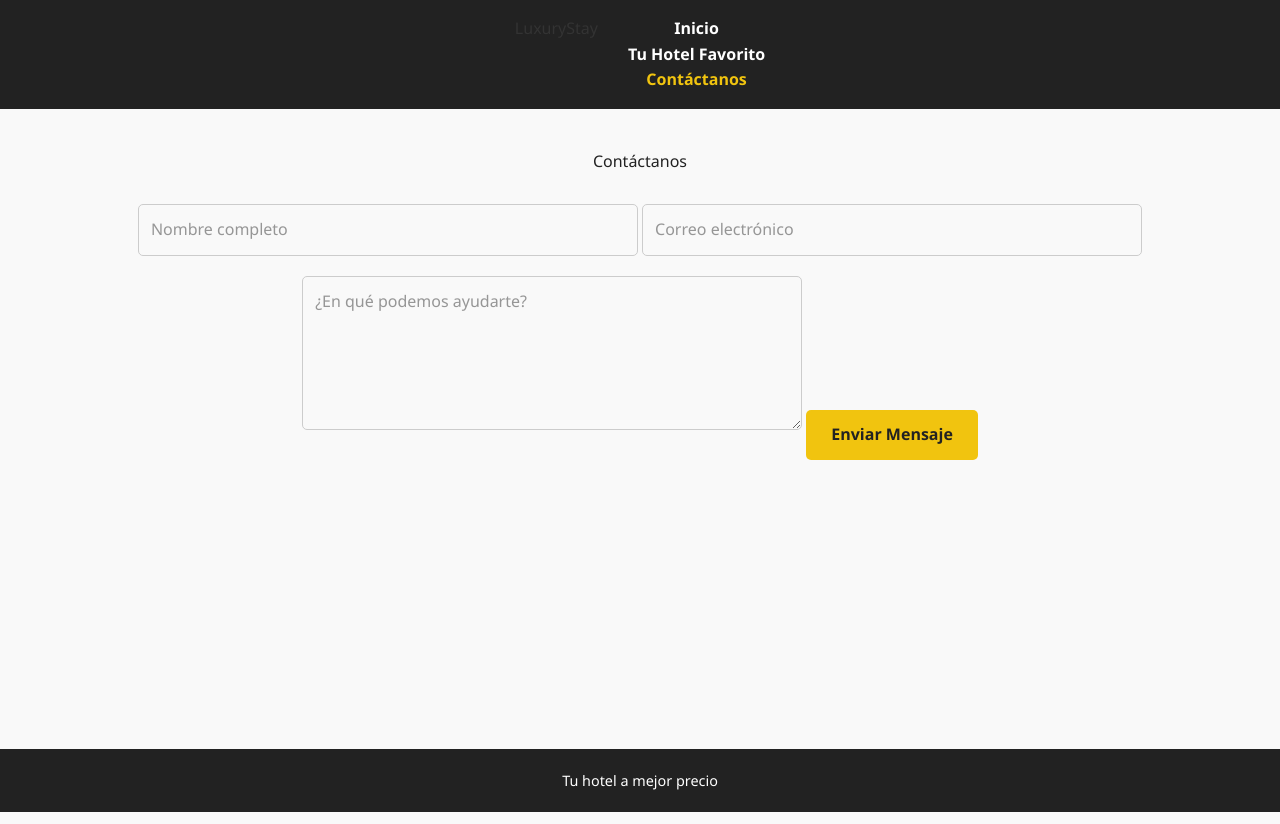
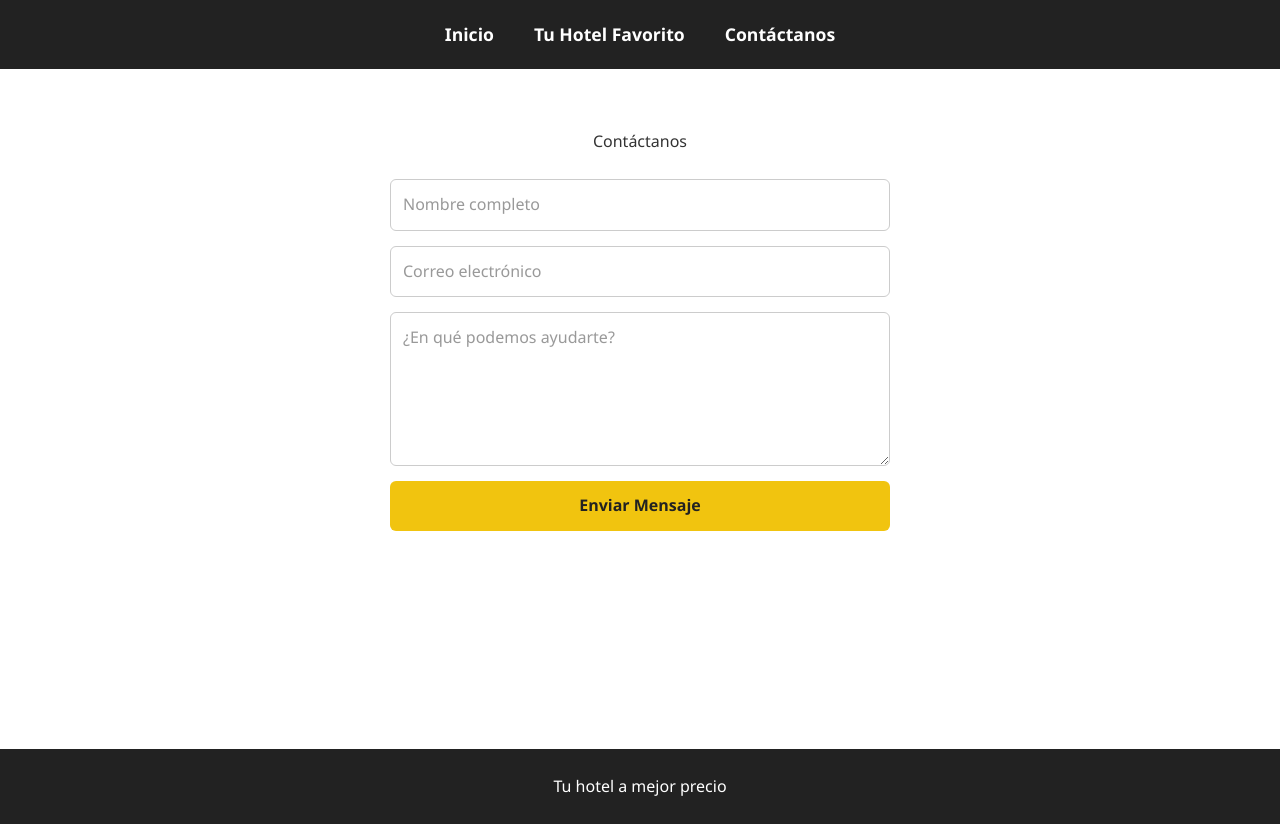
Before and after one commit to romero-m14/test-vercel, a website built with Vite: page contacto.html in a window 1280 px wide. Built offline with nearby package versions, Linux system fonts and the light colour scheme.

Commit message:
ya lo ultimo

```diff
--- a/contacto.html
+++ b/contacto.html
@@ -1,32 +1,29 @@
-<!DOCTYPE html>
+<!doctype html>
 <html lang="es">
   <head>
-    <meta charset="UTF-8">
+    <meta charset="UTF-8" />
     <title>Contacto</title>
-    <link rel="stylesheet" href="./style.css">
+    <link rel="stylesheet" href="./style.css" />
   </head>
   <body>
     <header>
-        <nav class="navbar">
-            <div class="logo">LuxuryStay</div>
+      <nav>
     <ul class="nav-links">
         <li><a href="index.html">Inicio</a></li>
         <li><a href="favorito.html">Tu Hotel Favorito</a></li>
-                <li><a href="contacto.html" class="active">Contáctanos</a></li>
+        <li><a href="contacto.html">Contáctanos</a></li>
     </ul>
 </nav>
     </header>
 
-    <main class="section bg-light">
+    <main>
       <h2>Contáctanos</h2>
-        <div class="contact-wrapper">
       <form class="contact-form">
-                <input type="text" placeholder="Nombre completo" required>
-                <input type="email" placeholder="Correo electrónico" required>
+        <input type="text" placeholder="Nombre completo" required />
+        <input type="email" placeholder="Correo electrónico" required />
         <textarea placeholder="¿En qué podemos ayudarte?" rows="5"></textarea>
         <button type="submit" class="btn">Enviar Mensaje</button>
       </form>
-        </div>
     </main>
 
     <footer>
--- a/favorito.html
+++ b/favorito.html
@@ -6,11 +6,13 @@
     <link rel="stylesheet" href="./style.css" />
   </head>
   <body>
-    <nav>
-      <a href="index.html">Inicio</a>
-      <a href="favorito.html" class="active">Tu Hotel Favorito</a>
-      <a href="contacto.html">Contáctanos</a>
-    </nav>
+      <nav>
+    <ul class="nav-links">
+        <li><a href="index.html">Inicio</a></li>
+        <li><a href="favorito.html">Tu Hotel Favorito</a></li>
+        <li><a href="contacto.html">Contáctanos</a></li>
+    </ul>
+</nav>
 
     <main>
       <h2>Tu Hotel Favorito</h2>
--- a/index.html
+++ b/index.html
@@ -7,14 +7,13 @@
   </head>
   <body>
     <header>
-      <nav class="navbar">
-        <div class="logo">LuxuryStay</div>
-        <ul class="nav-links">
-          <li><a href="./index.html" class="active">Inicio</a></li>
-          <li><a href="./favorito.html">Tu Hotel Favorito</a></li>
-          <li><a href="./contacto.html">Contáctanos</a></li>
-        </ul>
-      </nav>
+      <nav>
+    <ul class="nav-links">
+        <li><a href="index.html">Inicio</a></li>
+        <li><a href="favorito.html">Tu Hotel Favorito</a></li>
+        <li><a href="contacto.html">Contáctanos</a></li>
+    </ul>
+</nav>
     </header>
 
     <main>
@@ -23,7 +22,7 @@
           <h1>Bienvenido a la Experiencia Perfecta</h1>
           <p>
             Descubre los destinos más exclusivos y reserva tu próxima aventura.
-          </p>
+          </p> <br>
           <a href="favorito.html" class="btn">Ver Hoteles</a>
         </div>
       </section>
--- a/style.css
+++ b/style.css
@@ -6,40 +6,45 @@
 }
 
 body {
-    font-family: 'Segoe UI', Tahoma, Geneva, Verdana, sans-serif;
+    font-family: 'Segoe UI', Arial, sans-serif;
     line-height: 1.6;
     color: #333;
-    background-color: #f9f9f9;
-    text-align: center;
+    background-color: #ffffff;
 }
 
 nav {
     background: #222;
-    padding: 1rem;
+    padding: 20px 0;
     display: flex;
     justify-content: center;
-    gap: 30px;
 }
 
-nav a {
+.nav-links {
+    list-style: none;
+    display: flex;
+    gap: 40px;
+}
+
+.nav-links a {
     color: white;
     text-decoration: none;
     font-weight: bold;
+    font-size: 1.1rem;
     transition: 0.3s;
 }
 
-nav a:hover, .active {
+.nav-links a:hover, .nav-links a.active {
     color: #f1c40f;
 }
 
 main {
-    padding: 40px 20px;
+    padding: 60px 20px;
     min-height: 80vh;
+    text-align: center;
 }
 
 h1, h2 {
-    margin-bottom: 20px;
-    color: #222;
+    margin-bottom: 25px;
 }
 
 .hotel-card {
@@ -48,51 +53,65 @@ h1, h2 {
     border-radius: 12px;
     overflow: hidden;
     max-width: 450px;
-    margin: 20px auto;
-    box-shadow: 0 5px 15px rgba(0,0,0,0.1);
+    margin: 0 auto;
+    box-shadow: 0 4px 15px rgba(0,0,0,0.1);
 }
 
 .hotel-img {
     width: 100%;
-    height: 250px;
+    height: 280px;
     object-fit: cover;
     display: block;
 }
 
 .hotel-info {
-    padding: 20px;
+    padding: 25px;
+}
+
+.contact-form {
+    display: flex;
+    flex-direction: column;
+    align-items: center;
+    max-width: 500px;
+    margin: 0 auto;
+    gap: 15px;
+}
+
+.contact-form input,
+.contact-form textarea {
+    width: 100%;
+    padding: 12px;
+    border: 1px solid #ccc;
+    border-radius: 6px;
+    font-size: 1rem;
 }
 
 .btn {
     background: #f1c40f;
     color: #222;
-    padding: 12px 25px;
+    padding: 12px 30px;
+    border: none;
+    border-radius: 6px;
+    font-weight: bold;
     text-decoration: none;
-    border-radius: 5px;
-    font-weight: bold;
-    display: inline-block;
-    border: none;
     cursor: pointer;
-    margin-top: 15px;
+    transition: 0.3s;
+    font-size: 1rem;
 }
 
 .btn:hover {
     background: #d4ac0d;
 }
 
-input, textarea {
+.contact-form .btn {
     width: 100%;
-    max-width: 500px;
-    padding: 12px;
-    margin: 10px 0;
-    border: 1px solid #ccc;
-    border-radius: 5px;
 }
 
 
 footer {
     background: #222;
     color: white;
-    padding: 20px;
-    font-size: 0.9rem;
+    padding: 25px;
+    text-align: center;
+    margin-top: 40px;
 }
```
Lines whose indentation alone changed are shown as unchanged.
